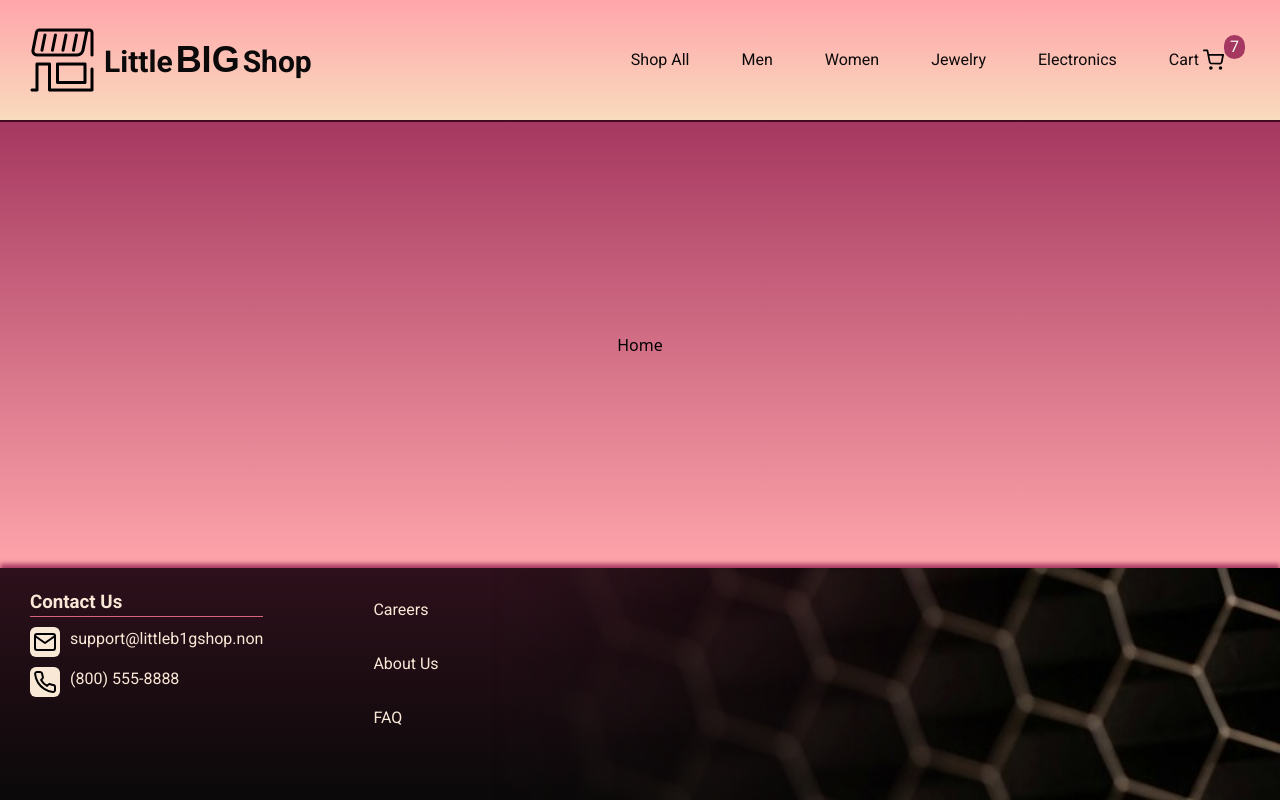
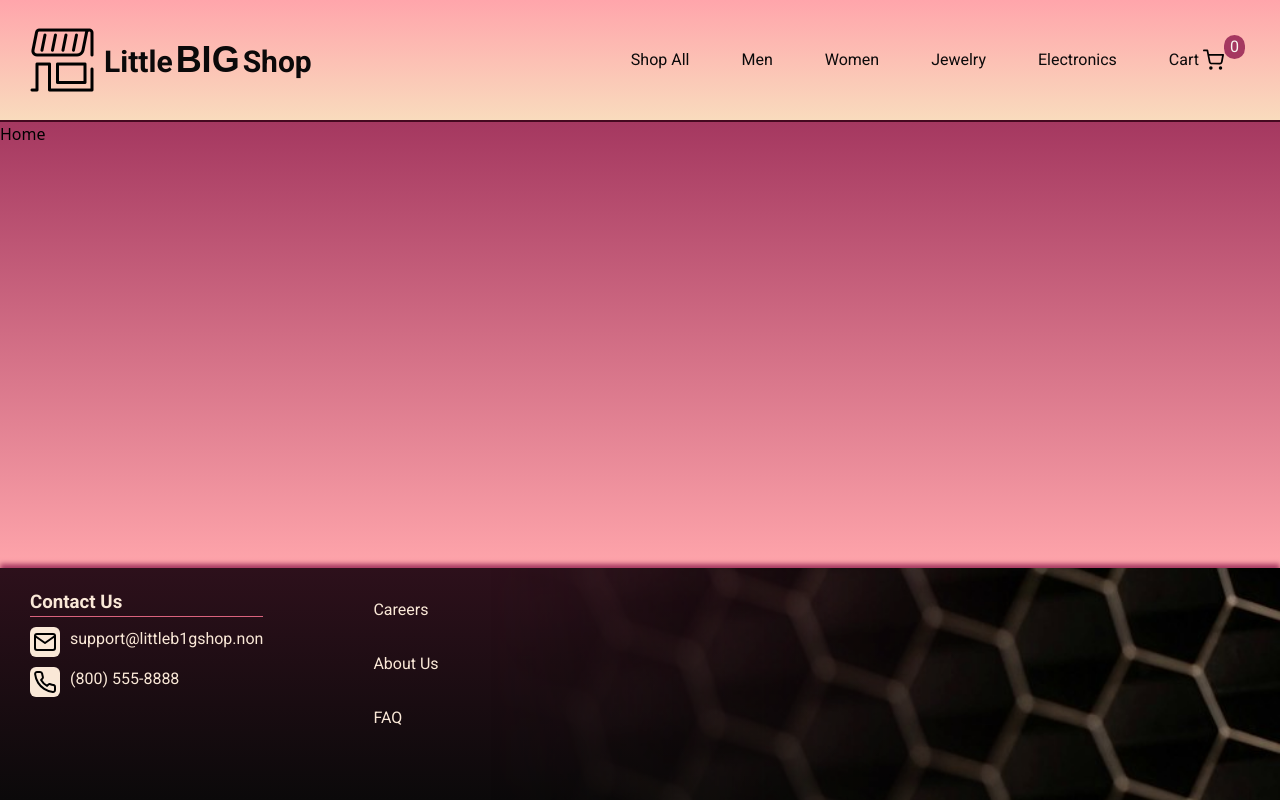
Before and after one commit to See-Monkey/shopping-cart, a React (Vite) app: page / in a window 1280 px wide. Built offline with nearby package versions, Linux system fonts and the light colour scheme; no server answers; a web font is replaced by a local one.

Commit message:
Add useCart to Header and test

```diff
--- a/src/components/Header/Header.jsx
+++ b/src/components/Header/Header.jsx
@@ -1,12 +1,17 @@
 import { useState } from "react";
+import { Link } from "react-router";
+import { useCart } from "../../context/CartContext";
 import styles from "./Header.module.css";
-import { Link } from "react-router";
 import logoImg from "../../icons/icons8-shop-64.png";
 import cartIcon from "../../icons/shopping-cart.svg";
 import menuIcon from "../../icons/menu.svg";
 
 export default function Header() {
 	const [navOpen, setNavOpen] = useState(false);
+
+	const { cart } = useCart();
+
+	const totalItems = cart.reduce((sum, item) => sum + item.quantity, 0);
 
 	return (
 		<header className={styles.header}>
@@ -58,7 +63,7 @@ export default function Header() {
 					Cart
 					<div className={styles.cartIcon}>
 						<img src={cartIcon} alt="" />
-						<div className={styles.cartCounter}>7</div>
+						<div className={styles.cartCounter}>{totalItems}</div>
 					</div>
 				</Link>
 			</nav>
--- a/src/components/Loading/Loading.module.css
+++ b/src/components/Loading/Loading.module.css
@@ -1,4 +1,4 @@
-main {
+main:has(.loadingContainer) {
 	display: flex;
 	justify-content: center;
 	align-items: center;
--- a/src/context/CartContext.jsx
+++ b/src/context/CartContext.jsx
@@ -72,6 +72,7 @@ export function CartProvider({ children }) {
 	);
 }
 
+// eslint-disable-next-line
 export const useCart = () => {
 	const ctx = useContext(CartContext);
 	if (!ctx) throw new Error("useCart must be used inside CartProvider");
```
Also changed, not shown: src/todo.md (+2 -3 lines), 2 other files (tests, documents, lock files or other folders).
